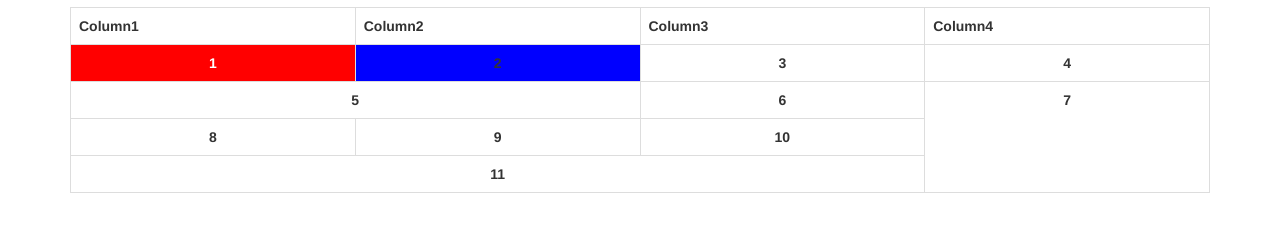
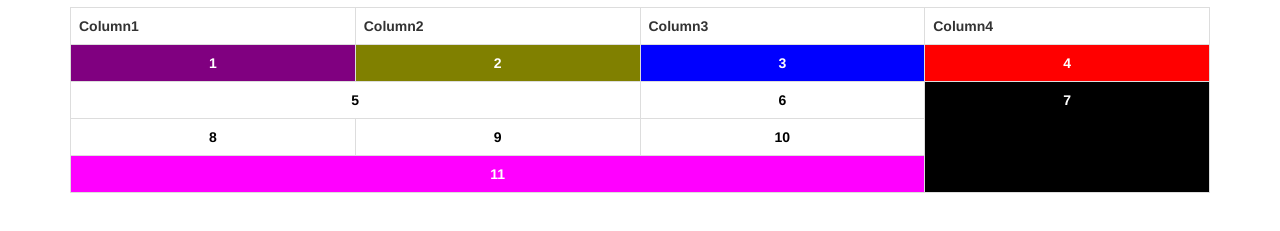
Before and after one commit to kledis/CIS-152, a plain HTML site: page index.html in a window 1280 px wide. Shown: the part 63-294 px from the top of the page. Drawn offline with Linux system fonts and the light colour scheme.

Commit message:
Changes in html
Add the Id for the the numbers

```diff
--- a/css/site.css
+++ b/css/site.css
@@ -12,68 +12,68 @@ td {
 
 
 
-#one  { background-color: red;
+#one  { background-color: purple;
 
 color: white;
 
 }
 
-#two { background-color: blue;
+#two { background-color: olive;
 
-font-color: white;
+color: white;
 
 }
 
-#3 { background-color: purple;
+#three { background-color: blue;
 
-font-color: white;
+color: white;
 
 }
 
-#4 { background-color: purple;
+#four { background-color: red;
 
-font-color: white;
+color: white;
 
 }
 
-#5 { background-color: purple;
+#five { background-color: white;
 
-font-color: white;
+color: black;
 
 }
 
-#6 { background-color: purple;
+#six { background-color: white;
 
-font-color: white;
+color: black;
 
 }
 
-#7 { background-color: purple;
+#seven { background-color: black;
 
-font-color: white;
+color: white;
 
 }
 
-#8 { background-color: purple;
+#eight { background-color: white;
 
-font-color: white;
+color: black;
 
 }
 
-#9 { background-color: purple;
+#nine { background-color: white;
 
-font-color: white;
+color: black;
 
 }
 
-#10 { background-color: purple;
+#ten { background-color: white;
 
-font-color: white;
+color: black;
 
 }
 
-#11 { background-color: purple;
+#eleven { background-color: magenta;
 
-font-color: white;
+color: white;
 
 }
--- a/index.html
+++ b/index.html
@@ -36,24 +36,24 @@
                                  2
                              </td>
 
-                             <td id="3">
+                             <td id="three">
                                  3
                              </td>
 
-                             <td id="4">
+                             <td id="four">
                                  4
                              </td>
                         </tr>
                          <tr  align="center">
 
-                             <td id="5" colspan="2">
+                             <td id="five" colspan="2">
                                  5
                              </td>
 
-                             <td id="6">
+                             <td id="six">
                                  6
                              </td>
-                             <td id="7" rowspan="3"
+                             <td id="seven" rowspan="3"
                                  colspan="2">
                                  7
                              </td>
@@ -62,17 +62,17 @@
 
                          </tr>
                          <tr  align="center">
-                         <td id="8">8
+                         <td id="eight">8
                              </td>
-                             <td id="9">9
+                             <td id="nine">9
                              </td>
-                             <td id="10">10
+                             <td id="ten">10
                              </td>
 
 
 
                          </tr>
-                         <tr id="11" align="center">
+                         <tr id="eleven" align="center">
                          <td colspan="3">11
                              </td>
 
```
